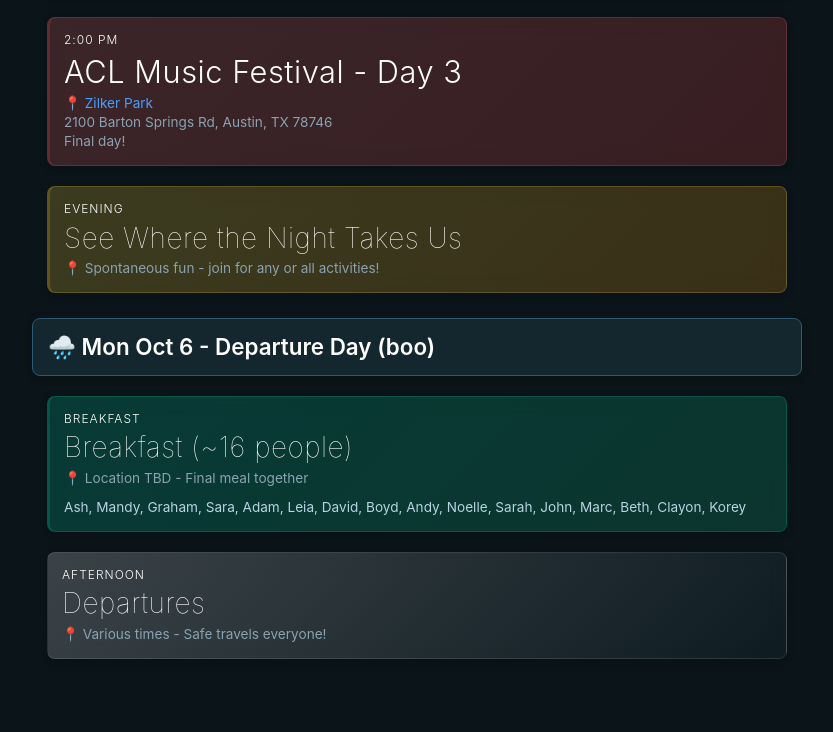
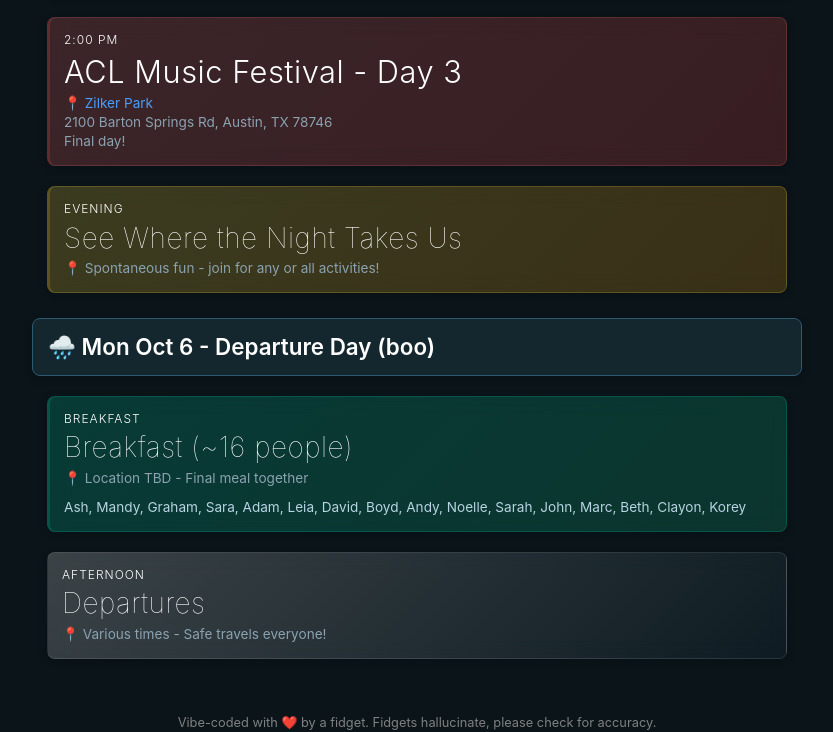
Before and after one commit to adamdoti/acl25, a plain HTML site: page index.html in a window 1280 px wide. Shown: the part 2465-3197 px from the top of the page, without its empty margins (223-1056 px from the left). Before the commit the page ends 3159 px from the top, so only its background shows below. Drawn offline with Linux system fonts and the light colour scheme.

Commit message:
Update index.html with new content

```diff
--- a/index.html
+++ b/index.html
@@ -57,6 +57,11 @@
         </div>
     </div>
 
+    <!-- Footer -->
+    <footer style="text-align: center; font-size: 0.8em; color: gray; margin-top: 20px;">
+        Vibe-coded with ❤️ by a fidget. Fidgets hallucinate, please check for accuracy.
+    </footer>
+
     <!-- JavaScript -->
     <script src="./js/app.js"></script>
 </body>
```
